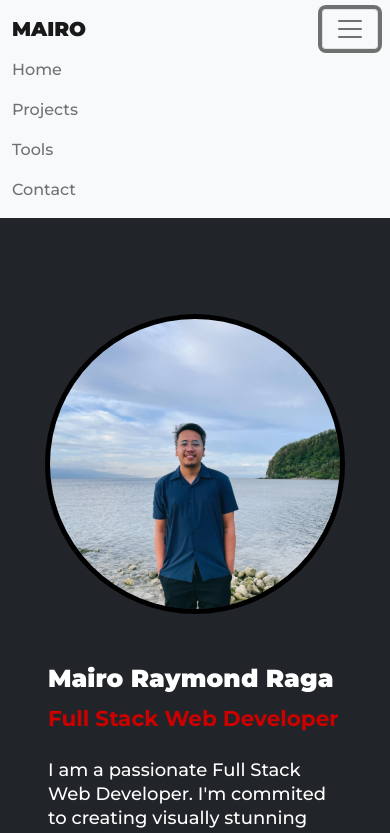
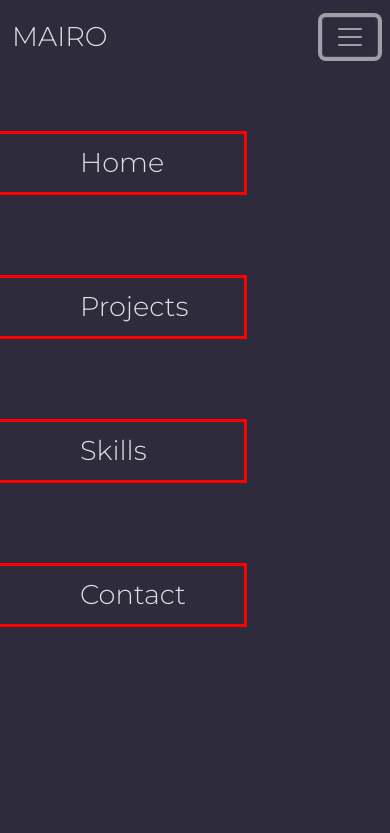
Before and after one commit to mairochondria/webportfolio, a plain HTML site: page index.html in a window 390 px wide. Both pictures are taken after a click on the button "Toggle navigation". Shown: the top 833 px of the page. Drawn offline with nearby package versions, Linux system fonts and the light colour scheme.

Commit message:
revisions

```diff
--- a/index.css
+++ b/index.css
@@ -1,47 +1,84 @@
-#logo {
+* {
+	margin: 0;
+	padding: 0;
+	box-sizing: border-box;
+}
+
+#landing {
+    height: 90vh; /* Full viewport height */
+    display: flex; /* Enable flexbox for layout */
+    align-items: flex-start; /* Align content to the top */
+    justify-content: center; /* Center horizontally */
+    padding-top: 50px; /* Adjust this value as needed */
+    text-align: center; /* Center text */
+}
+
+@media (max-width: 1024px) { /* Medium screens and smaller */
+    #landing {
+        height: auto; /* Let the content determine the height */
+        padding-top: 0; /* Remove padding-top if needed */
+    }
+}
+
+#landing h3 {
 	font-family: Montserrat;
-	font-weight: 900;
+	font-weight: 200;
 	line-height: 32px;
 	text-align: left;
-}
 
-#navbarNav {
-	font-family: Montserrat;
-	font-weight: 500;
-	line-height: 24px;
-	text-align: left;
+	color: #dfdfdf;
 }
 
 #landing h2 {
 	font-family: Montserrat;
-	font-weight: 900;
+	font-weight: 300;
 	line-height: 32px;
 	text-align: left;
 
-	color: #FFFFFF;
+	color: #dfdfdf;
 }
 
 #landing h4 {
 	font-family: Montserrat;
-	font-weight: 700;
+	font-weight: 200;
 	line-height: 32px;
 	text-align: left;
 
-	color: #CD0000;
+	color: #ff0000;
 }
 
 #landing p {
 	font-family: Montserrat;
-	font-size: 18px;
-	font-weight: 500;
-	line-height: 24px;
+	font-size: 26px;
+	font-weight: 200;
+	line-height: 26px;
 	text-align: left;
-	color: #FFFFFF;
+	color: #dfdfdf;
+
+	margin-bottom: 0;
 }
 
 #landing img {
-	width: 300px;
-	border: 5px solid black;
+	width: 350px;
+	border: 3px solid #CD0000;
+}
+
+@media (max-width: 768px) {
+    #text-title h2 {
+        font-size: 1.5rem;
+    }
+
+    #text-title h4 {
+        font-size: 1.2rem;
+    }
+
+    #text-title p {
+        font-size: 1rem;
+    }
+
+    #landing img {
+    	width:  300px;
+    }
 }
 
 #projects h1 {
@@ -50,7 +87,7 @@
 	line-height: 32px;
 	text-align: left;
 
-	color: #FFFFFF;
+	color: #CD0000;
 }
 
 #tools h1 {
@@ -59,7 +96,7 @@
 	line-height: 32px;
 	text-align: left;
 
-	color: #FFFFFF;
+	color: #CD0000;
 }
 
 #tools h3 {
@@ -76,11 +113,11 @@
 	font-weight: 900;
 	line-height: 32px;
 	text-align: left;
-	color: #FFFFFF;
+	color: #CD0000;
 }
 
 .fa-solid, .fa-brands {
-	font-size: 25px;
+	font-size: 30px;
 	color: black;
 	/* top right bottom left 	*/
 	margin: 0 10px 0 10px;
@@ -90,7 +127,7 @@
 	color: red;
 }
 
-#message h4 {
+#message p {
 	font-family: Montserrat;
 	font-weight: 700;
 	line-height: 32px;
@@ -118,7 +155,7 @@
 	align-items: center;
 }
 
-#form-btn {
+#contact .btn {
 	padding: 8px 24px 8px 24px;
 	gap: 8px;
 	border-radius: 2px 0px 0px 0px;
--- a/index.html
+++ b/index.html
@@ -7,6 +7,7 @@
 
 		<!-- External CSS -->
 		<link rel="stylesheet" type="text/css" href="./index.css">
+		<link rel="stylesheet" type="text/css" href="./styling/Navbar.css">
 
 		<!-- Bootstrap CSS -->
 		<link href="https://cdn.jsdelivr.net/npm/bootstrap@5.0.2/dist/css/bootstrap.min.css" rel="stylesheet" integrity="sha384-EVSTQN3/azprG1Anm3QDgpJLIm9Nao0Yz1ztcQTwFspd3yD65VohhpuuCOmLASjC" crossorigin="anonymous">
@@ -14,23 +15,33 @@
 		<!-- Google Fonts -->
 		<link rel="preconnect" href="https://fonts.googleapis.com">
 		<link rel="preconnect" href="https://fonts.gstatic.com" crossorigin>
-		<link href="https://fonts.googleapis.com/css2?family=Montserrat:wght@500;700;900&display=swap" rel="stylesheet">
+		<link href="https://fonts.googleapis.com/css2?family=Montserrat:wght@200;300;500;700;900&display=swap" rel="stylesheet">
 	</head>
 	<body class="d-flex flex-column min-vh-100" id="top">
 		<main class="flex-grow-1">
 			<!-- Navbar -->
-			<nav class="navbar navbar-expand-lg navbar-light bg-light">
-				<div class="container-fluid">
+			<nav class="navbar navbar-expand-lg navbar-dark py-3">
+				<div class="container">
 					<a class="navbar-brand" href="#top" id="logo">MAIRO</a>
 					<button class="navbar-toggler" type="button" data-bs-toggle="collapse" data-bs-target="#navbarNav" aria-controls="navbarNav" aria-expanded="false" aria-label="Toggle navigation">
 						<span class="navbar-toggler-icon"></span>
 					</button>
 					<div class="collapse navbar-collapse" id="navbarNav">
-						<div class="navbar-nav ms-auto">
-							<a class="nav-link" href="#top">Home</a>
-							<a class="nav-link" href="#projects">Projects</a>
-							<a class="nav-link" href="#tools">Tools</a>
-							<a class="nav-link" href="#contact">Contact</a>
+						<div class="navbar-nav ms-auto flex-column full-screen-nav">
+						    <ul class="navbar-nav">
+						        <li class="nav-item nav-link-spacing">
+						            <a class="nav-link nav-link-animation" href="#landing">Home</a>
+						        </li>
+						        <li class="nav-item nav-link-spacing">
+						            <a class="nav-link nav-link-animation" href="#projects">Projects</a>
+						        </li>
+						        <li class="nav-item nav-link-spacing">
+						            <a class="nav-link nav-link-animation" href="#tools">Skills</a>
+						        </li>
+						        <li class="nav-item nav-link-spacing">
+						            <a class="nav-link nav-link-animation" href="#contact">Contact</a>
+						        </li>
+						    </ul>
 						</div>
 					</div>
 				</div>
@@ -38,34 +49,35 @@
 			<!-- End of Navbar -->
 
 			<!-- Start of Landing -->
-			<section class="py-5 container-fluid bg-dark text-light" id="landing">
-				<div class="row justify-content-center py-md-5 my-md-5">
-					<div class="col-md-3 my-5 my-md-0 d-flex justify-content-center align-items-center">
-						<img src="./images/me.jpg" class="img-fluid rounded-circle">
+			<section class="bg-dark text-light" id="landing">
+				<div class="container custom-landing-container">
+				    <div class="row justify-content-center py-md-5 my-5">
+				        <div class="col-md-7" id="text-title">
+				        	<h3 class="mt-3">Hello! I am</h3>
+				            <h2 class="mt-3">Mairo Raymond Raga</h2>
+				            <h4 class="mt-3 mb-3">Full Stack Web Developer</h4>
+				            <p>
+				                I am a passionate Full Stack Web Developer based in the Philippines, committed to creating visually stunning and user-friendly websites. My enthusiasm for web development drives me to explore new opportunities and continuously enhance my skills in building impactful online experiences.
+				            </p>
 				        </div>
-					<div class="col-md-7 mx-4 px-5 mt-md-5" id="text-title">
-						<h2>
-							Mairo Raymond Raga
-						</h2>
-						<h4 class="mb-4">Full Stack Web Developer</h4>
-						<p>
-							I am a passionate Full Stack Web Developer. I'm commited to creating visually stunning and user-friendly websites. and I'm looking forward to exploring new opportunities to enhance my skills.
-						</p>
+				        <div class="col-md-5 my-5 my-md-0 d-flex justify-content-center align-items-center">
+				            <img src="./images/me.jpg" class="rounded-circle">
+				        </div>
 				    </div>
 				</div>
 			</section>
 			<!-- End of Landing -->
 
 			<!-- Start of Projects -->
-			<section class="bg-secondary text-light p-5" id="projects">
+			<section class="bg-secondary text-light p-4 fade-in-section" id="projects">
 
-				<h1 class="mb-5 text-center">My Projects</h1>
+				<h1 class="pt-3 py-md-3 text-center">My Projects</h1>
 				<div class="container-fluid">
 					<div class="d-flex flex-wrap justify-content-center gap-4">
 
 						<div class="card" id="card1">
 							<div class="ratio ratio-16x9">
-								<img src="./images/card1.png" class="card-img-top" alt="...">
+								<img src="./images/card1.png" class="card-img-top" alt="..." loading="lazy">
 							</div>
 							<div class="card-body text-dark">
 							    <h5 class="card-title">E-commerce</h5>
@@ -75,7 +87,7 @@
 
 						<div class="card" id="card2">
 							<div class="ratio ratio-16x9">
-								<img src="./images/card2.png" class="card-img-top" alt="...">
+								<img src="./images/card2.png" class="card-img-top" alt="..." loading="lazy">
 							</div>
 							<div class="card-body text-dark">
 							    <h5 class="card-title">Blog</h5>
@@ -85,7 +97,7 @@
 
 						<div class="card" id="card3">
 							<div class="ratio ratio-16x9">
-								<img src="./images/card 3.jpg" class="card-img-top" alt="...">
+								<img src="./images/card 3.jpg" class="card-img-top" alt="..." loading="lazy">
 							</div>
 							<div class="card-body text-dark">
 							    <h5 class="card-title">Online Booking System</h5>
@@ -99,66 +111,50 @@
 			<!-- End of Projects -->
 
 			<!-- Start of Tools Section -->
-		    <section class="container-fluid bg-dark text-light p-5" id="tools">
-		    	<h1 class="pt-5 py-md-5 text-center">Tools</h1>
-		        <h3 class="pt-5 py-md-5 text-center">Front End</h3>
-		        <div class="row d-flex justify-content-center">
-		            <div class="col-6 col-md-2 d-flex justify-content-center">
+		    <section class="container-fluid bg-dark text-light p-4 fade-in-section" id="tools">
+		        <h1 class="pt-3 py-md-3 text-center">Tools</h1>
+		        <div class="row d-flex justify-content-center" id="tools-container">
+		            <div class="col-md-5 d-flex flex-column align-items-center px-1" id="frontend">
+		                <h3 class="pt-3 py-md-3 text-center">Front End</h3>
+		                <div class="row d-flex justify-content-center gx-1">
+		                    <div class="col-6 d-flex justify-content-center mb-4">
 		                        <img src="./images/html.png" alt="html" class="img-fluid">
 		                    </div>
-		            <div class="col-6 col-md-2 d-flex justify-content-center">
+		                    <div class="col-6 d-flex justify-content-center mb-4">
 		                        <img src="./images/css.png" alt="css" class="img-fluid">
 		                    </div>
-		            <div class="col-6 col-md-2 d-flex justify-content-center">
-		                <img src="./images/javascript.png" alt="canva" class="img-fluid">
+		                    <div class="col-6 d-flex justify-content-center mb-4">
+		                        <img src="./images/javascript.png" alt="javascript" class="img-fluid">
 		                    </div>
-		            <div class="col-6 col-md-2 d-flex justify-content-center">
-		                <img src="./images/bootstrap.png" alt="canva" class="img-fluid">
+		                    <div class="col-6 d-flex justify-content-center mb-4">
+		                        <img src="./images/bootstrap.png" alt="bootstrap" class="img-fluid">
 		                    </div>
 		                </div>
-		        <h3 class="pt-5 py-md-5 text-center">MERN</h3>
-		        <div class="row d-flex justify-content-center">
-		            <div class="col-6 col-md-2 d-flex justify-content-center">
+		            </div>
+		            <div class="col-md-5 d-flex flex-column align-items-center px-1" id="mern">
+		                <h3 class="pt-3 py-md-3 text-center">MERN</h3>
+		                <div class="row d-flex justify-content-center gx-1">
+		                    <div class="col-6 d-flex justify-content-center mb-4">
 		                        <img src="./images/mongodb.png" class="img-fluid">
 		                    </div>
-		            <div class="col-6 col-md-2 d-flex justify-content-center">
+		                    <div class="col-6 d-flex justify-content-center mb-4">
 		                        <img src="./images/expressjs.png" class="img-fluid">
 		                    </div>
-		            <div class="col-6 col-md-2 d-flex justify-content-center">
+		                    <div class="col-6 d-flex justify-content-center mb-4">
 		                        <img src="./images/react.png" class="img-fluid">
 		                    </div>
-		            <div class="col-6 col-md-2 d-flex justify-content-center">
+		                    <div class="col-6 d-flex justify-content-center mb-4">
 		                        <img src="./images/nodejs.png" class="img-fluid">
+		                    </div>
+		                </div>
 		            </div>
 		        </div>
 		    </section>
 	    	<!-- End of Tools Section -->
 
-	    	<!-- Start of Contact Section -->
-		    <section class="container-fluid bg-secondary text-light p-5" id="contact">
-		    	<h1 class="pt-5 py-md-5 text-center mb-4 mb-md-5 mb-lg-2">Contact</h1>
-
-		    	<div class="row d-flex justify-content-center">
-		    		<div class="col-12 col-md-8 d-flex justify-content-center gap-3">
-				    	<a href="https://www.facebook.com/mairochondria" target="blank">
-							<i class="fa-brands fa-facebook"></i>
-						</a>
-						<a href="https://www.linkedin.com/in/mairo-raymond-raga-928408329/" target="blank">
-							<i class="fa-brands fa-linkedin"></i>
-						</a>
-						<a href="https://x.com/mairochondria" target="blank">
-							<i class="fa-brands fa-x-twitter"></i>
-						</a>
-						<a href="https://github.com/mairochondria" target="blank">
-							<i class="fa-brands fa-github"></i>
-						</a>
-					</div>
-				</div>
-
-			<section class="container-fluid bg-secondary text-light p-5" id="message">
-		    	<h4 class="text-center">Message Us!</h4>
-
-				<div class="row d-flex justify-content-center">
+	    	<section class="container-fluid bg-secondary text-light p-4 fade-in-section" id="contact">
+		        <h1 class="pt-3 py-md-3 text-center">Contact</h1>
+		        <div class="row d-flex justify-content-center" id="tools-container">
 		            <div class="col-12 col-md-6 col-lg-4 d-flex justify-content-center">
 	                    <form class="form-square w-100">
 							<div class="form-group mb-4">
@@ -180,6 +176,28 @@
 	                </div>
 	            </div>
 	        </section>
+
+		    <section class="container-fluid bg-secondary text-light p-4">
+
+		    	<div class="row d-flex justify-content-center">
+		    		<div class="col-12 col-md-8 d-flex justify-content-center gap-3">
+				    	<a href="https://www.facebook.com/mairochondria" target="blank">
+							<i class="fa-brands fa-facebook"></i>
+						</a>
+						<a href="https://www.linkedin.com/in/mairo-raymond-raga-928408329/" target="blank">
+							<i class="fa-brands fa-linkedin"></i>
+						</a>
+						<a href="https://x.com/mairochondria" target="blank">
+							<i class="fa-brands fa-x-twitter"></i>
+						</a>
+						<a href="https://github.com/mairochondria" target="blank">
+							<i class="fa-brands fa-github"></i>
+						</a>
+					</div>
+				</div>
+
+		    </section>
+
 		</main>
 
 		<footer class="container-fluid bg-dark text-light text-center pt-3">
@@ -191,5 +209,83 @@
 
 		<!-- Bootstrap Script -->
 		<script src="https://cdn.jsdelivr.net/npm/bootstrap@5.0.2/dist/js/bootstrap.bundle.min.js" integrity="sha384-MrcW6ZMFYlzcLA8Nl+NtUVF0sA7MsXsP1UyJoMp4YLEuNSfAP+JcXn/tWtIaxVXM" crossorigin="anonymous"></script>
+
+		<script>
+		    document.addEventListener("DOMContentLoaded", function () {
+		        const sections = document.querySelectorAll(".fade-in-section");
+		        const navbar = document.querySelector(".navbar");
+
+		        // Show the navbar with line animation
+		        setTimeout(() => {
+		            if (navbar) {
+		                navbar.classList.add("show"); // Add "show" class to trigger line animations and reveal content
+		            }
+		        }, 500); // 1-second delay for the navbar
+
+		        // Observe sections after navbar fade-in
+		        setTimeout(() => {
+		            const observer = new IntersectionObserver((entries) => {
+		                entries.forEach(entry => {
+		                    if (entry.isIntersecting) {
+		                        entry.target.classList.add("show");
+		                    }
+		                });
+		            }, { threshold: 0.1 });
+
+		            // Observe each section for fading effect
+		            sections.forEach(section => observer.observe(section));
+		        }, 3000); // Adjusted delay for sections
+		    });
+		</script>
+
+		<script>
+			const navLinks = document.querySelectorAll('.nav-link-animation');
+			const navbarToggler = document.querySelector('.navbar-toggler');
+			const navbarCollapse = document.getElementById('navbarNav');
+			const body = document.body;
+
+			navbarCollapse.addEventListener('shown.bs.collapse', () => {
+			    body.classList.add('no-scroll');
+			});
+
+			navbarCollapse.addEventListener('hidden.bs.collapse', () => {
+			    body.classList.remove('no-scroll');
+			});
+
+			// Handle click on nav links
+			navLinks.forEach(link => {
+			    link.addEventListener('click', (event) => {
+			        if (navbarCollapse.classList.contains('show')) {
+			            // Prevent the default action temporarily
+			            event.preventDefault();
+
+			            // Collapse the navbar
+			            navbarToggler.click(); // Trigger the toggle to collapse
+
+			            // Use a timeout to allow the collapse animation to finish
+			            setTimeout(() => {
+			                // Redirect after the collapse is complete
+			                window.location.href = link.href;
+			            }, 100); // Adjust the timeout duration based on your collapse animation duration
+			        }
+			    });
+			});
+
+			// Add click event to navbar-toggler to trigger animation delay setting
+			navbarToggler.addEventListener('click', () => {
+			    // Reset animation delay when toggler is clicked
+			    handleNavClick();
+			});
+
+			// Set animation delay for nav links
+			function handleNavClick() {
+			    navLinks.forEach((link, index) => {
+			        const initialDelay = 0.3;
+			        const delay = initialDelay + index * 0.2;
+			        link.style.animationDelay = `${delay}s`;
+			    });
+			}
+		</script>
+
 	</body>
 </html>
--- /dev/null
+++ b/styling/Navbar.css
@@ -0,0 +1,284 @@
+.navbar {
+    background-color: #2d2b3c !important;
+}
+
+#logo {
+	font-family: Montserrat;
+	font-weight: 300;
+	font-size: 35px;
+	line-height: 32px;
+}
+
+#logo {
+	position: relative;
+}
+
+#logo::after {
+	content: '';
+	opacity: 0;
+	transition: all 0.3s ease;
+	height: 4px;
+	width: 0;
+	background-color: #FF0000;
+	position: absolute;
+	bottom: 9px;
+	left: 50%;
+	transform: translateX(-50%);
+	filter: blur(5px);
+}
+
+#logo:hover::after {
+	opacity: 1;
+	width: 100%;
+}
+
+.nav-link {
+	font-family: Montserrat;
+	font-weight: 300;
+	line-height: 24px;
+	font-size: 20px;
+	text-align: left;
+}
+
+.nav-link {
+	position: relative;
+}
+
+.nav-link::after {
+	content: '';
+	opacity: 0;
+	transition: all 0.3s ease;
+	height: 4px;
+	width: 0;
+	background-color: #FF0000;
+	position: absolute;
+	bottom: 9px;
+	left: 50%;
+	transform: translateX(-50%);
+	filter: blur(5px);
+}
+
+.nav-link:hover::after {
+	opacity: 1;
+	width: 100%;
+}
+
+@media (max-width: 768px) {
+    .nav-link::after {
+        opacity: 0; /* Ensure it remains hidden */
+        width: 0; /* No width to show */
+    }
+
+    .nav-link:hover::after {
+        opacity: 0; /* Disable hover effect */
+        width: 0; /* No width on hover */
+    }
+}
+
+.nav-link-spacing {
+	margin-right: 40px;
+}
+
+.nav-link-spacing:last-child {
+    margin-right: 0 !important;
+}
+
+
+@media (max-width: 768px) {
+    .navbar-brand {
+        font-size: 1.7rem !important;
+    }
+
+    .nav-link {
+        padding-top: 20px !important;
+        padding-bottom: 20px !important;
+        font-size: 1.7rem !important;
+    }
+
+    .nav-link-spacing {
+        margin-bottom: 80px !important;
+    }
+
+    .nav-link-spacing {
+        margin-right: 40px !important;
+    }
+
+    .nav-link-spacing:last-child {
+        margin-right: 40px !important;
+    }
+}
+
+.fade-in-section {
+    opacity: 0;
+    transform: translateY(10px);
+    transition: opacity 0.6s ease-out, transform 0.6s ease-out;
+}
+
+/* Make visible when in view */
+.fade-in-section.show {
+    opacity: 1;
+    transform: translateY(0);
+}
+
+.navbar .navbar-brand,
+.navbar .nav-link {
+    color: #dfdfdf !important;
+}
+
+.navbar .navbar-nav,
+.navbar .navbar-brand,
+.navbar .navbar-toggler {
+    opacity: 0;
+    visibility: hidden;
+    transition: opacity 0.5s ease 2s;
+}
+
+.navbar.show .navbar-nav,
+.navbar.show .navbar-brand {
+    opacity: 1;
+    visibility: visible; /* Make visible when shown */
+    transition-delay: 2s; /* Delay for these elements */
+}
+
+.navbar.show .navbar-toggler {
+    opacity: 1;
+    visibility: visible; /* Make visible when shown */
+    transition: opacity 0.5s ease 2s; /* Delay for hamburger */
+}
+
+/* Animation for line appearing from the center */
+.navbar::before,
+.navbar::after {
+    content: "";
+    position: absolute;
+    top: 50%; /* Start in the middle of the navbar */
+    left: 50%;
+    width: 0; /* Start with zero width */
+    height: 2px; /* Thickness of the line */
+    background-color: #FF0000;
+    transform: translateX(-50%);
+    transition: none;
+    opacity: 1;
+}
+
+@keyframes lineExpand {
+    0% {
+        width: 0;
+    }
+    100% {
+        width: 100%;
+    }
+}
+
+@keyframes lineSplitUp {
+    0% {
+        top: 50%;
+        opacity: 1;
+    }
+    100% {
+        top: 0;
+        opacity: 0; /* Fade out line after it splits up */
+    }
+}
+
+@keyframes lineSplitDown {
+    0% {
+        top: 50%;
+        opacity: 1;
+    }
+    100% {
+        top: 100%;
+        opacity: 0; /* Fade out line after it splits down */
+    }
+}
+
+.navbar.show::before {
+    animation: lineExpand 1s forwards ease, lineSplitUp 1s 1s forwards ease;
+}
+
+.navbar.show::after {
+    animation: lineExpand 1s forwards ease, lineSplitDown 1s 1s forwards ease;
+}
+
+
+@media (max-width: 768px) {
+    .full-screen-nav {
+        position: fixed; /* Make it fixed */
+        top: 71px; /* Align to the top */
+        left: 0; /* Align to the left */
+        right: 0; /* Align to the right */
+        bottom: 0; /* Align to the bottom */
+        background-color: #2d2b3c; /* Optional: darker background */
+        z-index: 1030; /* Ensure it’s on top of other elements */
+        opacity: 0; /* Start hidden */
+        padding-top: 60px;
+        height:  100%;
+        visibility: hidden; /* Start hidden */
+        transition: opacity 0.5s ease; /* Smooth transition for visibility */
+    }
+
+    .no-scroll {
+        overflow: hidden;
+    }
+
+    .navbar-collapse.show .full-screen-nav {
+        opacity: 1; /* Make it visible */
+        visibility: visible; /* Show when navbar is expanded */
+    }
+
+    .nav-link-animation {
+        opacity: 0; /* Start invisible */
+        transform: translateX(-20px); /* Start slightly off-screen */
+        transition: opacity 0.5s ease, transform 0.5s ease;
+        animation: fadeIn 0.6s ease-out forwards; /* Transition effects */
+        position: relative;
+    }
+
+    .nav-link-animation::before {
+        content: '';
+        position: absolute;
+        top: 0; /* Align with the top */
+        right: 10%; /* Align with the right */
+        bottom: 0; /* Extend to the bottom */
+        border-top: 3px solid #FF0000; /* Top border */
+        border-right: 3px solid #FF0000; /* Right border */
+        border-bottom: 3px solid #FF0000; /* Bottom border */
+        width: 65vw; /* Full width */
+        opacity: 0; /* Start invisible */
+        transform: translateX(-20px); /* Match link's start position */
+        transition: opacity 0.5s ease, transform 0.5s ease; /* Animate with link */
+        animation: fadeInBorder 0.6s ease-out forwards;
+    }
+
+    /*.navbar-collapse.show .nav-link-animation,
+    .navbar-collapse.show .nav-link-animation::before {
+        opacity: 0;
+        transform: translateX(20px);
+    }*/
+
+    @keyframes fadeIn {
+        0% {
+            opacity: 0;
+            transform: translateX(-30px);
+        }
+        100% {
+            opacity: 1;
+            transform: translateX(80px);
+        }
+    }
+
+    @keyframes fadeInBorder {
+        0% {
+            opacity: 0;
+            transform: translateX(-30px);
+        }
+        100% {
+            opacity: 1;
+            transform: translateX(-148px);
+        }
+    }
+
+    .navbar-collapse {
+        transition: height 0.1s ease !important; /* Ensure this duration matches the timeout */
+    }
+}
```
Lines whose indentation alone changed are shown as unchanged.
